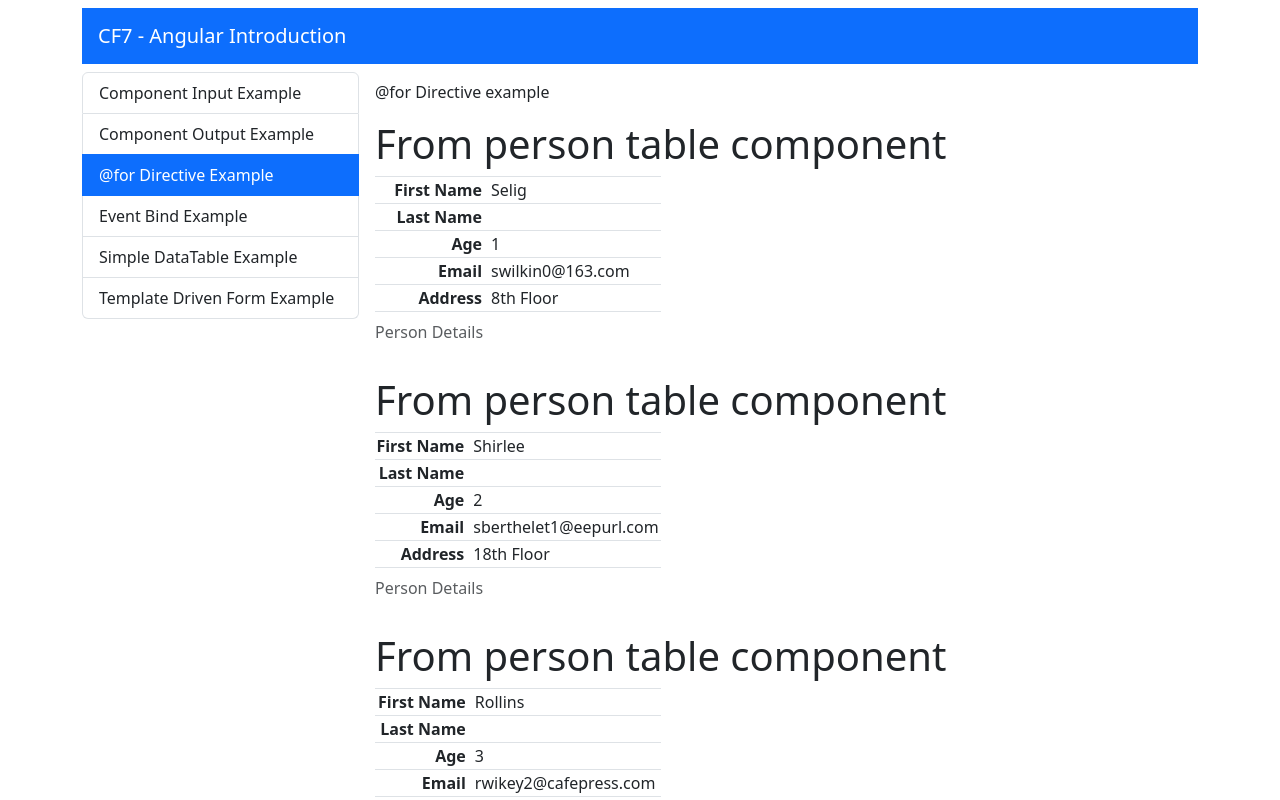
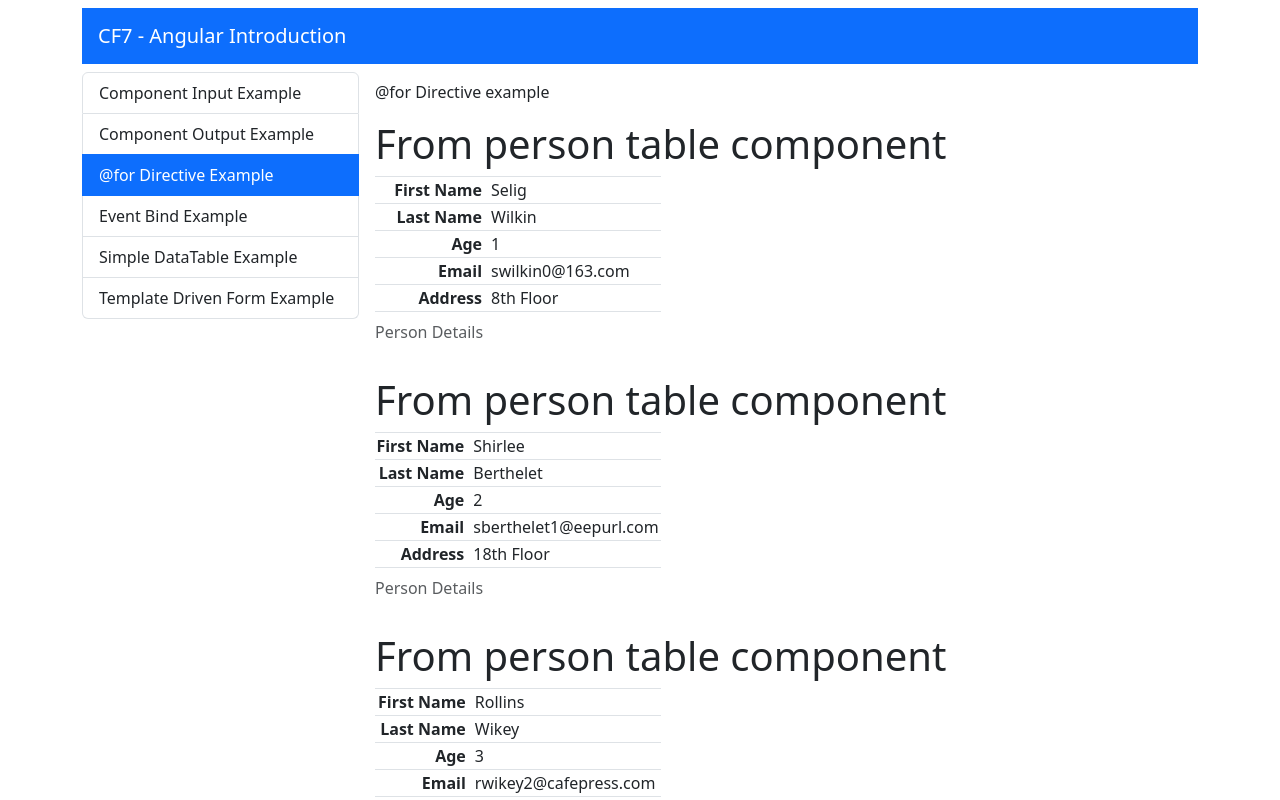
Before and after one commit to STzelas/cf-angular-introduction, an Angular app: page /for-directive-example in a window 1280 px wide. Shown: the top 800 px of the page. Built offline with nearby package versions, Linux system fonts and the light colour scheme.

Commit message:
fix: surName to surname changed:

```diff
--- a/src/app/components/person-table/person-table.component.html
+++ b/src/app/components/person-table/person-table.component.html
@@ -8,7 +8,7 @@
     </tr>
     <tr>
       <td class="fw-semibold text-end">Last Name</td>
-      <td class="ps-2">{{personInput?.surName}}</td>
+      <td class="ps-2">{{personInput?.surname}}</td>
     </tr>
     <tr>
       <td class="fw-semibold text-end">Age</td>
```
